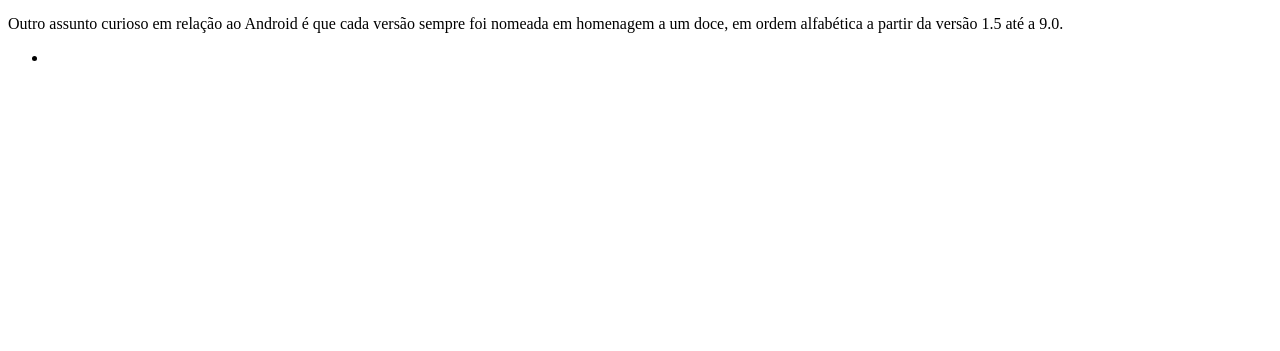
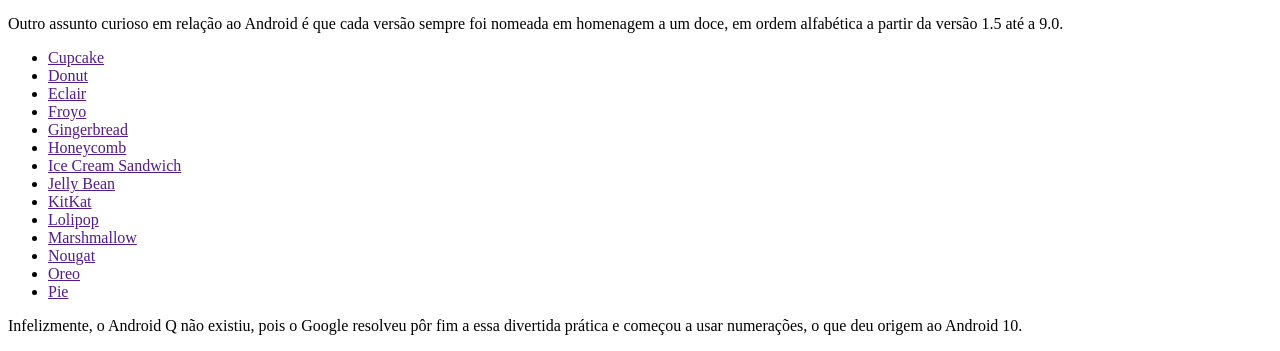
Before and after one commit to RosiestSloth/Estudos-de-html, a plain HTML site: page HTML 5 CSS 3/Desafios/desafio 010/index.html in a window 1280 px wide. Shown: the part 1711-2062 px from the top of the page. Before the commit the page ends 1794 px from the top, so only its background shows below. Drawn offline with Linux system fonts and the light colour scheme.

Commit message:
Atualização do exercício 010
Aqui adiciono mais alguns elementos do site do Android, ainda não parti para o CSS mas assim que terminar o HTML, pretendo prosseguir para a estilização do site.

```diff
--- a/HTML 5 CSS 3/Desafios/desafio 010/index.html
+++ b/HTML 5 CSS 3/Desafios/desafio 010/index.html
@@ -63,8 +63,24 @@
                 <p>Outro assunto curioso em relação ao Android é que cada versão sempre foi nomeada em homenagem a um doce, em ordem alfabética a partir da versão 1.5 até a 9.0.
                 </p>
                 <ul>
-                    <li type=""></li>
+                    <li><a href="">Cupcake</a></li>
+                    <li><a href="">Donut</a></li>
+                    <li><a href="">Eclair</a></li>
+                    <li><a href="">Froyo</a></li>
+                    <li><a href="">Gingerbread</a></li>
+                    <li><a href="">Honeycomb</a></li>
+                    <li><a href="">Ice Cream Sandwich</a></li>
+                    <li><a href="">Jelly Bean</a></li>
+                    <li><a href="">KitKat</a></li>
+                    <li><a href="">Lolipop</a></li>
+                    <li><a href="">Marshmallow</a></li>
+                    <li><a href="">Nougat</a></li>
+                    <li><a href="">Oreo</a></li>
+                    <li><a href="">Pie</a></li>
                 </ul>
+                <p>
+                    Infelizmente, o Android Q não existiu, pois o Google resolveu pôr fim a essa divertida prática e começou a usar numerações, o que deu origem ao Android 10.
+                </p>
             </div>
         </section>
     </main>
```
